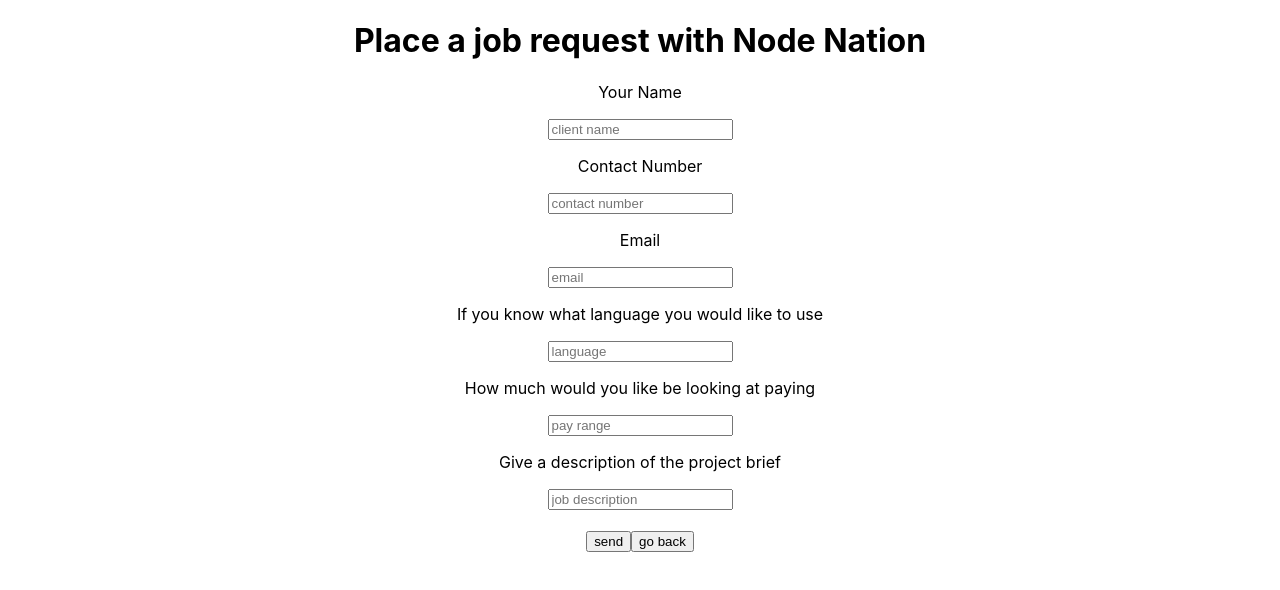
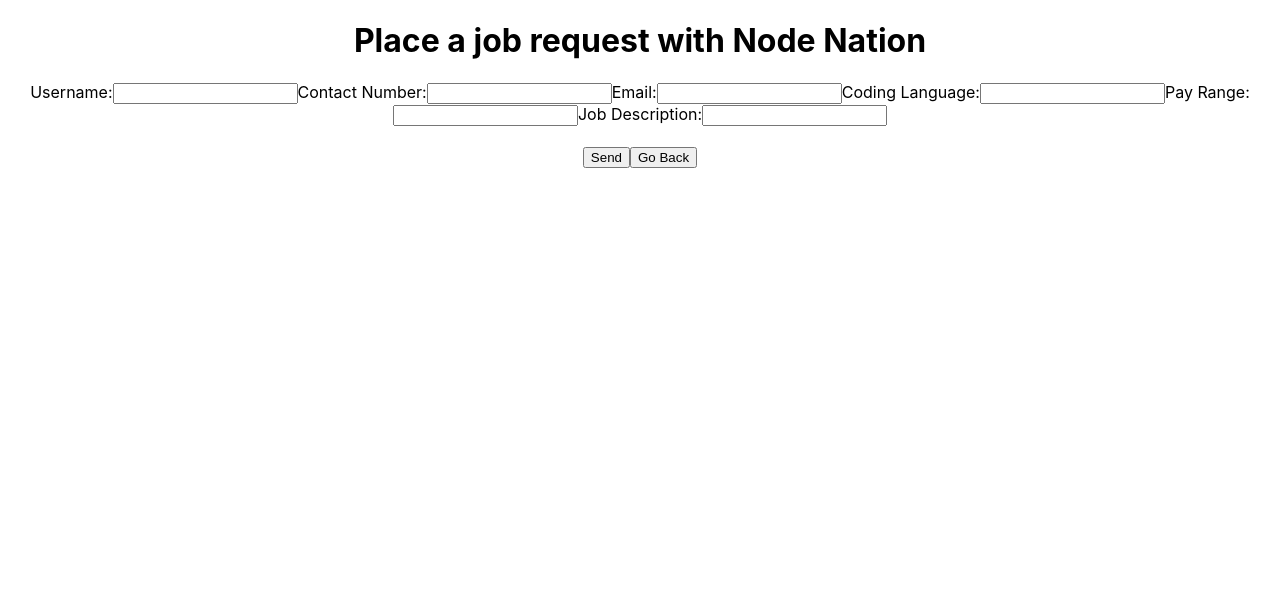
Before and after one commit to GWeightman/CNdesk3_frontend, a React (Create React App) app: page /contact in a window 1280 px wide. Shown: the top 590 px of the page. Built offline with nearby package versions, Linux system fonts and the light colour scheme; the HTML template or start-up script is replaced by a standard one.

Commit message:
contact us can set up (but won't send) an email

```diff
--- a/src/components/contact.js
+++ b/src/components/contact.js
@@ -8,26 +8,21 @@
 
     return(
         <div>
-            <form action="mailto:admin@nodenation.uk" method="post" encType="text/plain">
-                <h1>Place a job request with Node Nation</h1>
-                <p>Your Name</p>
-                <input placeholder='client name'/>
-                <p>Contact Number</p>
-                <input placeholder="contact number"/>
-                <p>Email</p>
-                <input placeholder="email"/>
-                <p>If you know what language you would like to use</p>
-                <input placeholder="language"/>
-                <p>How much would you like be looking at paying</p>
-                <input placeholder="pay range"/>
-                <p>Give a description of the project brief</p>
-                <input placeholder="job description"/>
+            <h1>Place a job request with Node Nation</h1>
+            <form action="mailto:admin@nodenation.uk" subject="Job%Request" method="post" encType="text/plain">
+                Username:<input type="text" name="name" required/>
+                Contact Number:<input type="number" name="contact number"/>
+                Email:<input type="text" name="email" required/>
+                Coding Language:<input type="text" name="language"/>
+                Pay Range:<input type="number" name="pay range"/>
+                Job Description:<input type="text" name="job description" required/>
                 <br/>
                 <br/>
+                <input type="submit" value="Send"/>
+                <button onClick={return_handler}>Go Back</button>
             </form>
 
-            <button type="submit">send</button>
-            <button onClick={return_handler}>go back</button>
+
         </div>
     )
 }
```
